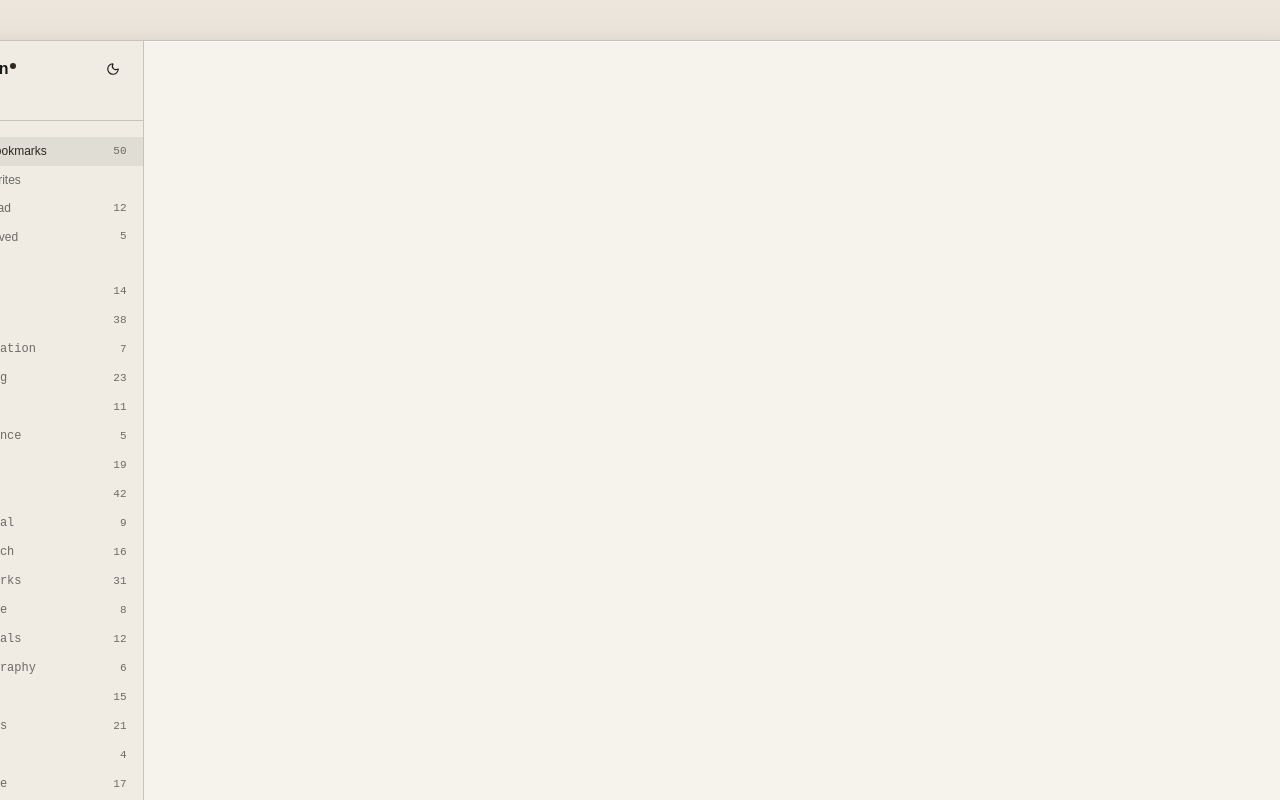
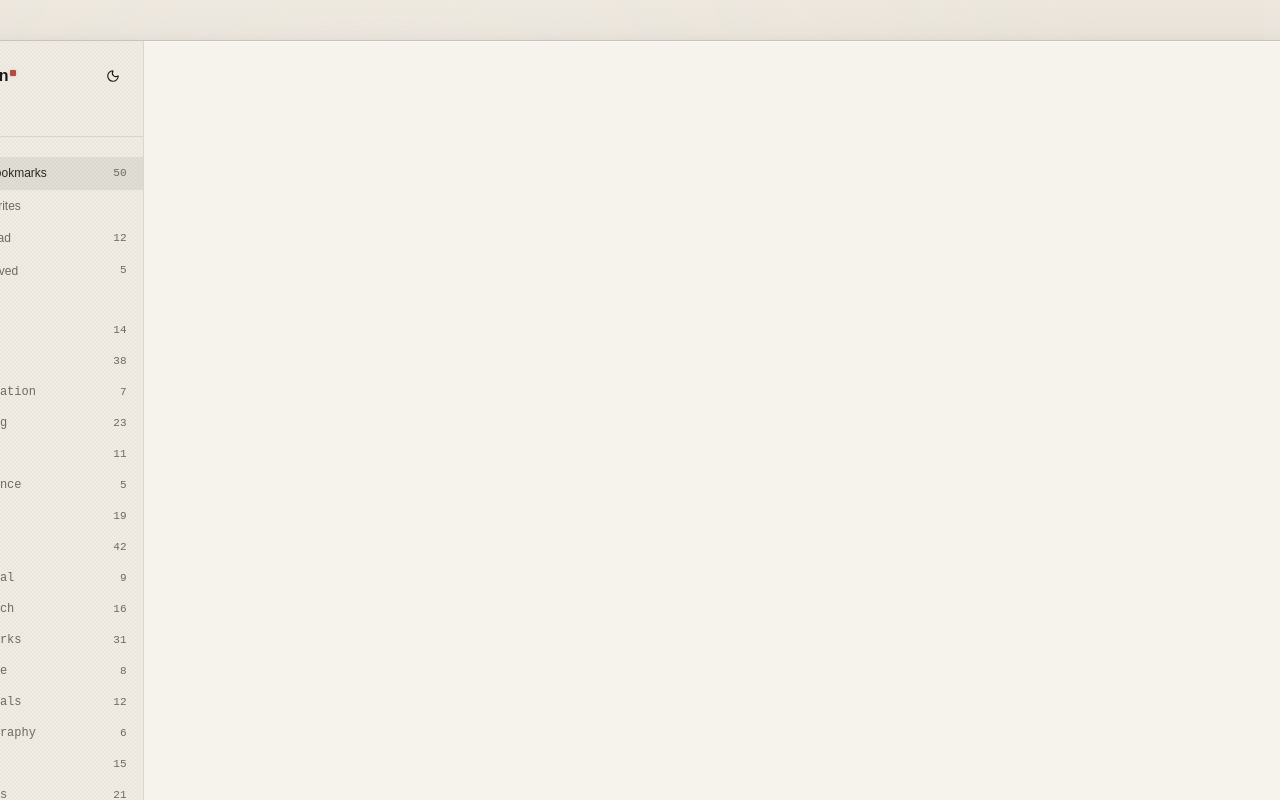
Before and after one commit to ogzhanolguncu/ronin, a React (Vite) app in the folder web2/: page / in a window 1280 px wide. Shown: the top 800 px of the page. Built offline with nearby package versions, Linux system fonts and the light colour scheme.

Commit message:
feat: design improvements

```diff
--- a/web2/package.json
+++ b/web2/package.json
@@ -12,6 +12,7 @@
   },
   "dependencies": {
     "@fontsource-variable/geist": "^5.2.8",
+    "@fontsource/noto-serif-jp": "^5.2.8",
     "@tailwindcss/vite": "^4.2.1",
     "class-variance-authority": "^0.7.1",
     "clsx": "^2.1.1",
--- a/web2/src/components/sidebar/header.tsx
+++ b/web2/src/components/sidebar/header.tsx
@@ -5,13 +5,13 @@ import { MoonIcon, SunIcon } from "../ui/icons";
 export const Header = () => {
   const { theme, toggleTheme } = useTheme();
   return (
-    <div className="border-border flex h-20 shrink-0 flex-col justify-center border-b px-4">
+    <div className="border-border-soft flex h-24 shrink-0 flex-col justify-center border-b px-4">
       <div className="flex w-full items-center justify-between">
         <div className="flex items-center">
           <span className="text-foreground text-base font-semibold tracking-tight">
             Zanshin
           </span>
-          <span className="bg-primary mb-1.5 ml-0.5 inline-block size-1.5 shrink-0 rounded-full" />
+          <span className="bg-shu mb-1.5 ml-0.5 inline-block size-1.5 shrink-0 rounded-[1px] shadow-[0_0_3px_oklch(0.55_0.14_30/0.3)]" />
         </div>
         <Button
           variant="ghost"
@@ -26,7 +26,7 @@ export const Header = () => {
           )}
         </Button>
       </div>
-      <div className="text-muted2 mt-1 text-sm tracking-wider">
+      <div className="text-muted2 font-jp mt-1.5 text-sm tracking-wider">
         残心
       </div>
     </div>
--- a/web2/src/components/sidebar/index.tsx
+++ b/web2/src/components/sidebar/index.tsx
@@ -20,7 +20,7 @@ const VIEW_ITEMS: NavItem[] = [
 
 export function Sidebar() {
   return (
-    <aside className="bg-surface border-border flex h-full flex-col overflow-hidden border-r">
+    <aside className="paper-grain bg-surface border-border-soft relative flex h-full flex-col overflow-hidden border-r">
       <Header />
       <SidebarSection items={VIEW_ITEMS} />
       <Tags />
--- a/web2/src/components/sidebar/sidebar-section.tsx
+++ b/web2/src/components/sidebar/sidebar-section.tsx
@@ -9,7 +9,7 @@ export function SidebarSection({
   items: NavItem[];
 }) {
   return (
-    <div className="shrink-0 pt-4 pb-2.5">
+    <div className="shrink-0 pt-5 pb-3">
       {items.map((item) => (
         <NavRow key={item.id} item={item} isActive={item.id === ACTIVE_ITEM} />
       ))}
@@ -22,16 +22,16 @@ function NavRow({ item, isActive }: { item: NavItem; isActive: boolean }) {
     <button
       type="button"
       className={cn(
-        "flex w-full items-center gap-2 border-l-2 py-1.5 pl-[14px] text-xs transition-all [&_svg]:h-3.5 [&_svg]:w-3.5 [&_svg]:shrink-0",
+        "flex w-full items-center gap-2 border-l-2 py-2 pl-[14px] text-xs transition-all [&_svg]:h-3.5 [&_svg]:w-3.5 [&_svg]:shrink-0",
         isActive
-          ? "text-primary border-l-primary bg-accent-dim font-medium"
-          : "text-muted2 hover:text-text2 hover:bg-surface2 border-l-transparent",
+          ? "nav-indicator-active text-primary bg-accent-dim font-medium"
+          : "nav-indicator-inactive text-muted2 hover:text-text2 hover:bg-surface2",
       )}
     >
       {item.icon}
       {item.label}
       {item.count !== undefined && (
-        <span className="text-muted-foreground ml-auto py-px font-mono text-[11px] mr-4">
+        <span className="text-muted-foreground ml-auto mr-4 py-px font-mono text-[11px]">
           {item.count}
         </span>
       )}
--- a/web2/src/components/sidebar/tags.tsx
+++ b/web2/src/components/sidebar/tags.tsx
@@ -36,14 +36,14 @@ export const Tags = () => {
     setActiveTag((prev) => (prev === tag ? null : tag));
   };
   return (
-    <div className="thin-scrollbar min-h-0 flex-1 overflow-y-auto py-4">
+    <div className="tags-scroll thin-scrollbar min-h-0 flex-1 overflow-y-auto py-4">
       <div className="flex flex-col gap-px">
         {tags.map((tag) => (
           <button
             key={tag.name}
             type="button"
             className={cn(
-              "flex items-center gap-2 px-4 py-1.5 text-xs transition-colors font-mono",
+              "flex items-center gap-2 px-4 py-[7px] text-xs font-mono transition-colors",
               activeTag === tag.name
                 ? "text-primary"
                 : "text-muted2 hover:bg-surface2 hover:text-text2",
--- a/web2/src/index.css
+++ b/web2/src/index.css
@@ -2,8 +2,15 @@
 @import "tw-animate-css";
 @import "shadcn/tailwind.css";
 @import "@fontsource-variable/geist";
+@import "@fontsource/noto-serif-jp/400.css";
 
 @custom-variant dark (&:is(.dark *));
+
+@property --indicator-opacity {
+  syntax: "<number>";
+  inherits: false;
+  initial-value: 0;
+}
 
 :root {
   --background: oklch(0.965 0.009 84.6);
@@ -36,6 +43,15 @@
   --accent-hover: oklch(0.22 0.012 60);
   --accent-dim: oklch(0.28 0.015 60 / 0.08);
   --red-dim: oklch(0.5 0.15 27 / 0.071);
+
+  /* Japanese accent colors */
+  --sumi: oklch(0.25 0.005 60);
+  --ai: oklch(0.42 0.08 255);
+  --shu: oklch(0.55 0.14 30);
+  --kinari: oklch(0.94 0.015 90);
+
+  /* Soft border */
+  --border-soft: color-mix(in oklch, var(--border) 60%, var(--background));
 }
 
 .dark {
@@ -67,11 +83,20 @@
   --accent-hover: oklch(0.87 0.045 60);
   --accent-dim: oklch(0.82 0.04 60 / 0.1);
   --red-dim: oklch(0.6 0.15 27 / 0.094);
+
+  /* Japanese accent colors (dark) */
+  --sumi: oklch(0.82 0.008 60);
+  --ai: oklch(0.62 0.09 255);
+  --shu: oklch(0.62 0.14 30);
+  --kinari: oklch(0.22 0.01 90);
+
+  --border-soft: color-mix(in oklch, var(--border) 60%, var(--background));
 }
 
 @theme inline {
   --font-sans: "Geist Variable", sans-serif;
   --font-mono: "Geist Mono", monospace;
+  --font-jp: "Noto Serif JP", serif;
   --color-background: var(--background);
   --color-foreground: var(--foreground);
   --color-card: var(--card);
@@ -105,6 +130,12 @@
   --color-accent-hover: var(--accent-hover);
   --color-accent-dim: var(--accent-dim);
   --color-red-dim: var(--red-dim);
+
+  --color-sumi: var(--sumi);
+  --color-ai: var(--ai);
+  --color-shu: var(--shu);
+  --color-kinari: var(--kinari);
+  --color-border-soft: var(--border-soft);
 }
 
 @layer base {
@@ -121,7 +152,9 @@ html {
 }
 
 body {
-  background: oklch(0.927 0.015 80.7);
+  background:
+    radial-gradient(ellipse at 30% 20%, oklch(0.95 0.01 80 / 0.5), transparent 60%),
+    oklch(0.927 0.015 80.7);
   display: flex;
   align-items: center;
   justify-content: center;
@@ -130,7 +163,9 @@ body {
 }
 
 .dark body {
-  background: oklch(0.167 0.01 294.4);
+  background:
+    radial-gradient(ellipse at 30% 20%, oklch(0.22 0.01 294 / 0.4), transparent 60%),
+    oklch(0.167 0.01 294.4);
 }
 
 /* App shell */
@@ -148,10 +183,80 @@ body {
     0 1px 0 oklch(1 0 0 / 0.533) inset,
     0 20px 60px oklch(0 0 0 / 0.102),
     0 4px 16px oklch(0 0 0 / 0.071);
+
+  opacity: 1;
+  transform: translateY(0);
+  transition:
+    opacity 600ms cubic-bezier(0.22, 1, 0.36, 1),
+    transform 600ms cubic-bezier(0.22, 1, 0.36, 1);
+
+  @starting-style {
+    opacity: 0;
+    transform: translateY(4px);
+  }
 }
 
 .dark .app {
   box-shadow: none;
+}
+
+/* Paper grain texture */
+.paper-grain {
+  position: relative;
+}
+.paper-grain::before {
+  content: "";
+  position: absolute;
+  inset: 0;
+  pointer-events: none;
+  z-index: 10;
+  opacity: 0.03;
+  mix-blend-mode: multiply;
+  background: repeating-conic-gradient(
+    oklch(0.3 0 0) 0% 25%,
+    transparent 0% 50%
+  ) 0 0 / 4px 4px;
+}
+
+.dark .paper-grain::before {
+  mix-blend-mode: soft-light;
+  opacity: 0.03;
+}
+
+/* Active indicator animation */
+.nav-indicator-active {
+  --indicator-opacity: 1;
+  transition: --indicator-opacity 400ms ease-out;
+  border-left-color: oklch(from var(--primary) l c h / var(--indicator-opacity));
+}
+
+.nav-indicator-inactive {
+  --indicator-opacity: 0;
+  transition: --indicator-opacity 200ms ease-out;
+  border-left-color: transparent;
+}
+
+/* Tags scroll fade mask */
+.tags-scroll {
+  mask-image: linear-gradient(
+    to bottom,
+    transparent,
+    black 12px,
+    black calc(100% - 12px),
+    transparent
+  );
+}
+
+@supports (animation-timeline: scroll()) {
+  .tags-scroll {
+    mask-image: linear-gradient(
+      to bottom,
+      transparent,
+      black 16px,
+      black calc(100% - 16px),
+      transparent
+    );
+  }
 }
 
 /* Scrollbar utility */
```
Also changed, not shown: 2 other files (tests, documents, lock files or other folders).
